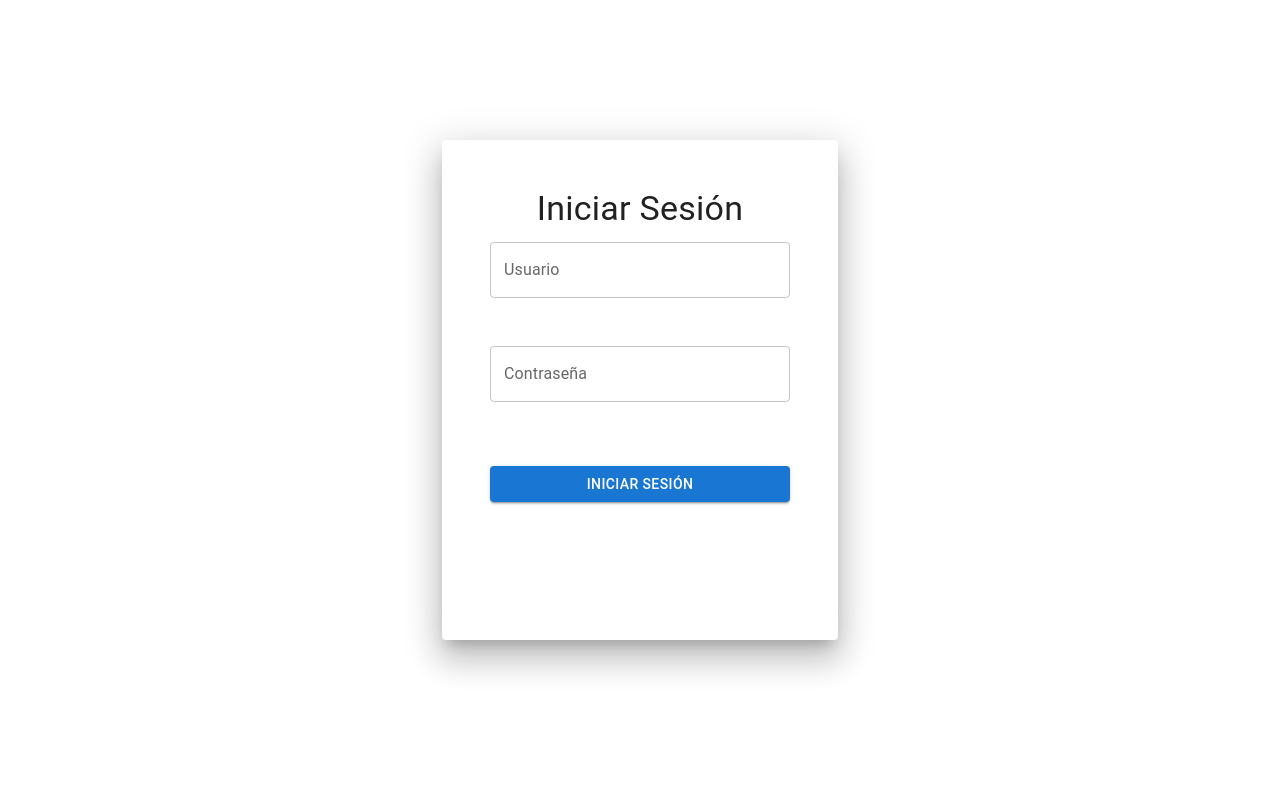
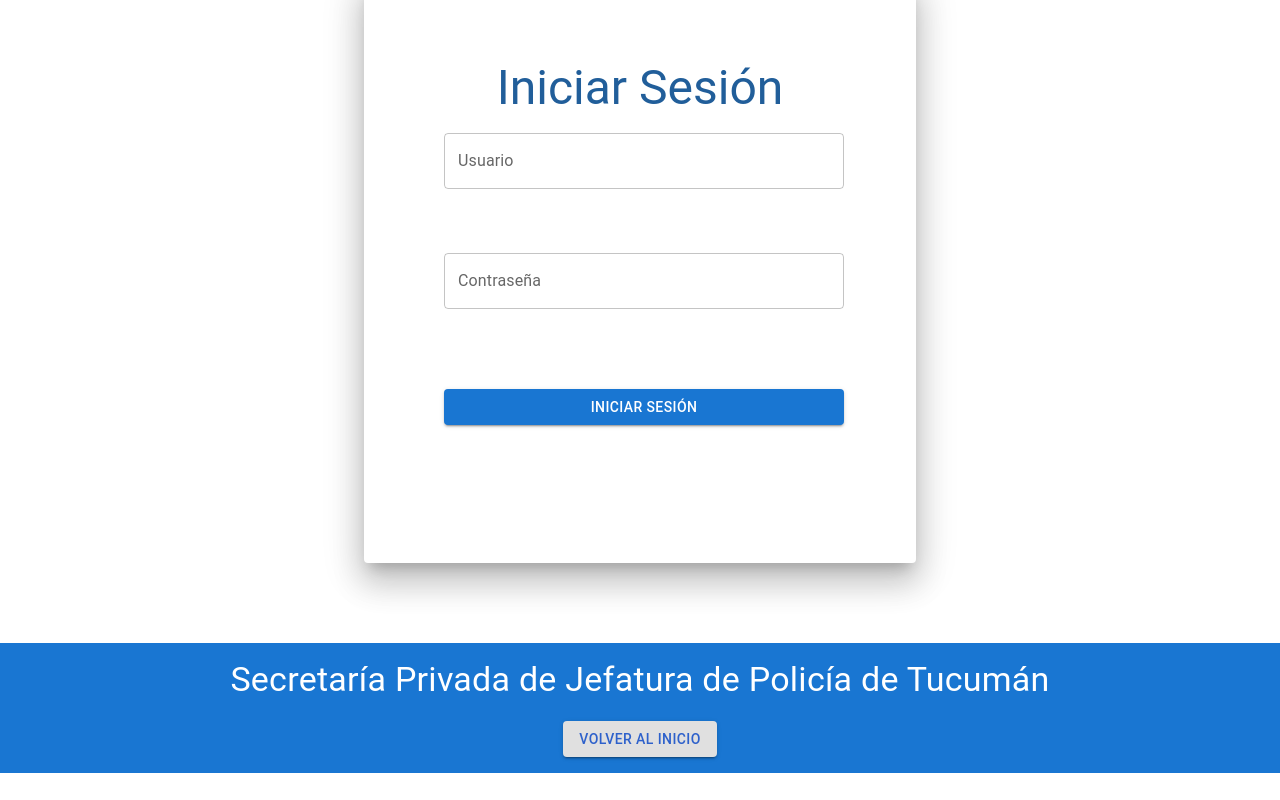
Before and after one commit to Sanchez-F-M/LibroDeResolucionesV2, a React (Vite) app in the folder front/: page / in a window 1280 px wide. Shown: the part 240-1040 px from the top of the page. After the commit the page ends 1013 px from the top, so only its background shows below. Built offline with nearby package versions, Linux system fonts and the light colour scheme.

Commit message:
Login final v1

```diff
--- a/front/src/Components/layouts/footer/Footer.jsx
+++ b/front/src/Components/layouts/footer/Footer.jsx
@@ -16,27 +16,25 @@ const Footer = () => {
         flexDirection: 'column',
         backgroundColor: 'primary.main',
         color: 'white',
-        py: 5,
-        mt: 20,
+        py: 2,
+        mt: 10,
       }}
     >
       <Container
-        maxWidth="lg"
+        maxWidth="xl"
         sx={{ fontFamily: 'sans-serif', textAlign: 'center' }}
       >
-        {/* Título principal */}
         <Typography variant="h4" gutterBottom>
           Secretaría Privada de Jefatura de Policía de Tucumán
         </Typography>
 
-        {/* Botón "Volver al inicio" */}
         <Button
           variant="contained"
-          color="info"
+          color="inherit"
           onClick={handleBackToTop}
-          sx={{ mt: 2 }}
+          sx={{ mt: 1, color: 'Highlight' }}
         >
-          Volver al inicio
+          Volver al Inicio
         </Button>
       </Container>
     </Box>
--- a/front/src/Components/layouts/navbar/Navbar.jsx
+++ b/front/src/Components/layouts/navbar/Navbar.jsx
@@ -13,12 +13,12 @@ const Navbar = () => {
 
   const toggleDarkMode = () => {
     setDarkMode(!darkMode);
-    document.body.style.backgroundColor = darkMode ? '#ffffff' : '#121212';
-    document.body.style.color = darkMode ? '#000000' : '#ffffff';
+    document.body.style.backgroundColor = darkMode ? '#ffffff' : '#34495e';
+    document.body.style.color = darkMode ? '#000000' : '#34495e';
   };
 
   return (
-    <AppBar position="relative" color={darkMode ? 'default' : 'primary'}>
+    <AppBar position="relative" color={darkMode ? '#34495e' : 'primary'}>
       <Toolbar>
         <Box
           sx={{
--- a/front/src/pages/login/Login.jsx
+++ b/front/src/pages/login/Login.jsx
@@ -21,17 +21,16 @@ const Login = () => {
       return;
     }
 
-    // Aquí puedes manejar la lógica de autenticación.
     console.log('Usuario:', username);
     console.log('Contraseña:', password);
-    setError(''); // Limpia errores
+    setError('');
     alert('Inicio de sesión exitoso (simulado)');
   };
 
   return (
-    <Container maxWidth="xs" sx={{ mt: 30 }}>
-      <Paper elevation={20} sx={{ padding: 6 }}>
-        <Typography variant="h4" align="center" gutterBottom>
+    <Container maxWidth="sm" sx={{ mt: 10 }}>
+      <Paper elevation={20} sx={{ padding: 10 }}>
+        <Typography variant="h3" align="center" gutterBottom>
           Iniciar Sesión
         </Typography>
         <form onSubmit={handleLogin}>
@@ -39,9 +38,10 @@ const Login = () => {
             sx={{
               display: 'flex',
               flexDirection: 'column',
+
               height: '350px',
-              width: '300px',
-              gap: 6,
+              width: '400px',
+              gap: 8,
             }}
           >
             {/* Campo de Usuario */}
```
